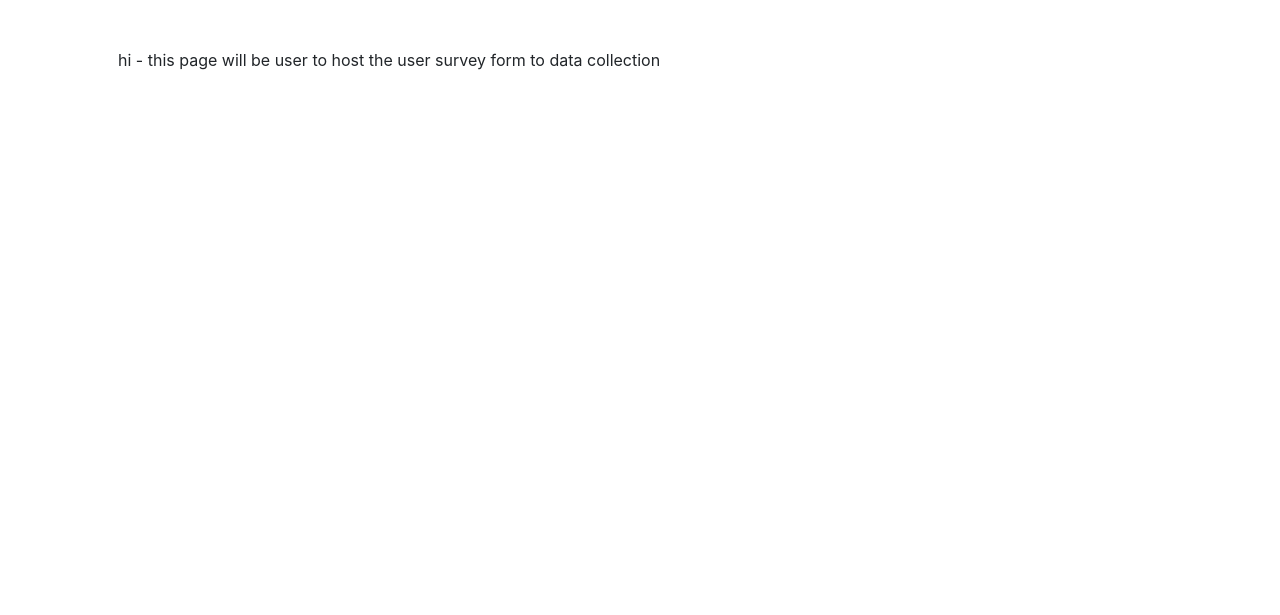
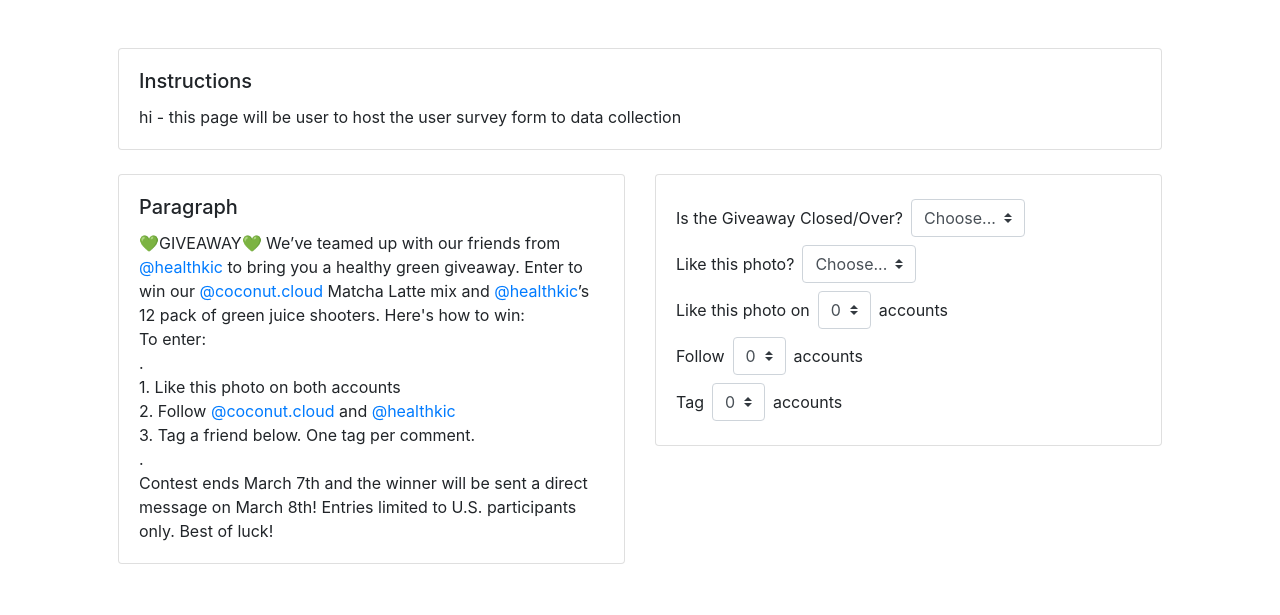
Before and after one commit to ManuelVargas1251/Giveaway-Search, a website: page user.html in a window 1280 px wide. Drawn offline with nearby package versions, Linux system fonts and the light colour scheme.

Commit message:
0.✔🍃 AMT init Survey
I will be using amazon mechanical turk to process the caption information and feed that information back to my program for actionable items

```diff
--- a/user.html
+++ b/user.html
@@ -8,15 +8,133 @@
 	<link rel="stylesheet" href="https://use.fontawesome.com/releases/v5.7.2/css/all.css"
 		integrity="sha384-fnmOCqbTlWIlj8LyTjo7mOUStjsKC4pOpQbqyi7RrhN7udi9RwhKkMHpvLbHG9Sr" crossorigin="anonymous">
 	<link rel="icon" type="image/x-icon" href="#">
+	<style>
+
+	</style>
 </head>
 
 <body>
 	<div id='body' class='container p-5'>
 
+		<div class="card">
+			<div class="card-body">
+				<h5 class="card-title">Instructions</h5>
+				<p class="card-text">
+					hi - this page will be user to host the user survey form to data collection
+				</p>
+			</div>
+		</div>
+		</br>
 
-hi - this page will be user to host the user survey form to data collection
+		<div class="row">
+			<div class="col-sm">
+				<div class="card">
+					<div class="card-body">
+						<!-- <h1>Paragraph:</h1> -->
+						<h5 class="card-title">Paragraph</h5>
+						<p class="card-text">
+							<span>💚GIVEAWAY💚 We’ve teamed up with our friends from <a class="notranslate"
+									href="/healthkic/">@healthkic</a> to bring you a healthy green giveaway. Enter to
+								win
+								our <a class="notranslate" href="/coconut.cloud/">@coconut.cloud</a> Matcha Latte mix
+								and <a class="notranslate" href="/healthkic/">@healthkic</a>’s 12 pack of green juice
+								shooters.
+								Here's
+								how to win: <br>To enter:⁣<br>⁣.⁣<br>1. Like this photo⁣ on both accounts<br>2. Follow
+								<a class="notranslate" href="/coconut.cloud/">@coconut.cloud</a> and <a
+									class="notranslate" href="/healthkic/">@healthkic</a><br>3. Tag a friend below. One
+								tag per
+								comment.<br>⁣.⁣<br>Contest ends March 7th and the winner will be sent a direct message
+								on
+								March
+								8th!
+								Entries limited to U.S. participants only. Best of luck!⁣</span>
+						</p>
+					</div>
+				</div>
 
 
+			</div>
+			<div class="col-sm">
+				<div class="card">
+					<div class="card-body">
+						<crowd-form answer-format="flatten-objects">
+
+							<form class="form-inline">
+								<label class="my-1 mr-2" for="inlineFormCustomSelectPref">Is the Giveaway
+									Closed/Over?</label>
+								<select name='closed' class="custom-select my-1 mr-sm-2"
+									id="inlineFormCustomSelectPref">
+									<option selected>Choose...</option>
+									<option value="True">True</option>
+									<option value="False">False</option>
+									<option value="Other">Other</option>
+								</select>
+							</form>
+
+							<form class="form-inline">
+								<label class="my-1 mr-2" for="inlineFormCustomSelectPref">Like this photo?</label>
+								<select name='photo' class="custom-select my-1 mr-sm-2" id="inlineFormCustomSelectPref">
+									<option selected>Choose...</option>
+									<option value="True">True</option>
+									<option value="False">False</option>
+								</select>
+							</form>
+
+							<form class="form-inline">
+								<label class="my-1 mr-2" for="inlineFormCustomSelectPref">Like this photo on </label>
+								<select name='like' class="custom-select my-1 mr-sm-2" id="inlineFormCustomSelectPref">
+									<option selected>0</option>
+									<option value="1">1</option>
+									<option value="2">2</option>
+									<option value="3">3</option>
+									<option value="4">4</option>
+								</select>
+								accounts
+							</form>
+
+							<form class="form-inline">
+								<label class="my-1 mr-2" for="inlineFormCustomSelectPref">Follow </label>
+								<select name='follow' class="custom-select my-1 mr-sm-2"
+									id="inlineFormCustomSelectPref">
+									<option selected>0</option>
+									<option value="1">1</option>
+									<option value="2">2</option>
+									<option value="3">3</option>
+									<option value="4">4</option>
+								</select>
+								accounts
+							</form>
+
+							<form class="form-inline">
+								<label class="my-1 mr-2" for="inlineFormCustomSelectPref">Tag </label>
+								<select name='tag' class="custom-select my-1 mr-sm-2" id="inlineFormCustomSelectPref">
+									<option selected>0</option>
+									<option value="1">1</option>
+									<option value="2">2</option>
+									<option value="3">3</option>
+									<option value="4">4</option>
+								</select>
+								accounts
+							</form>
+
+
+
+
+
+
+
+
+						</crowd-form>
+					</div>
+				</div>
+				<!-- <h3>Like:</h3> <input type="number" value="0" min="0" max="20" step="1" />
+				<h3>Follow:</h3> <input type="number" value="0" min="0" max="20" step="1" />
+				<h3>Tag:</h3> <input type="number" value="0" min="0" max="20" step="1" /> -->
+
+
+			</div>
+		</div>
 	</div>
 </body>
 <script src="https://code.jquery.com/jquery-3.3.1.min.js"
@@ -25,5 +143,9 @@
 	integrity="sha384-zDnhMsjVZfS3hiP7oCBRmfjkQC4fzxVxFhBx8Hkz2aZX8gEvA/jsP3eXRCvzTofP"
 	crossorigin="anonymous"></script>
 <script src="client.js"></script>
+<script src="bootstrap-input-spinner.js"></script>
+<script>
+	$("input[type='number']").inputSpinner()
+</script>
 
 </html>
```
Also changed, not shown: index.js (+8 -4 lines), turk.html (added, +89 -0 lines), 1 other file.
